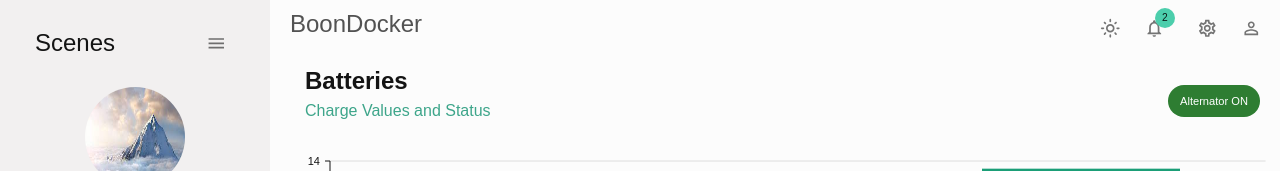
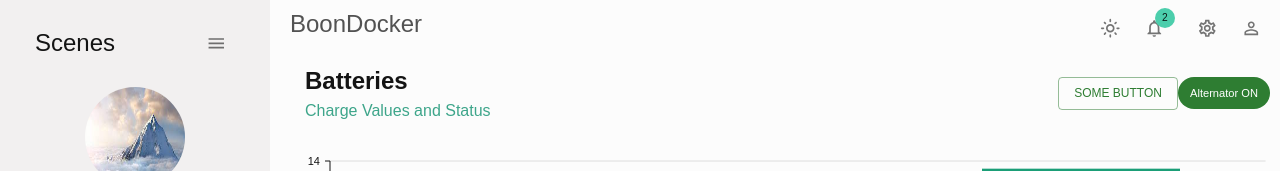
Before and after one commit to Hone648/VanPi, a React (Create React App) app in the folder client/: page /batteries in a window 1280 px wide. Shown: the top 171 px of the page. Built offline with nearby package versions, Linux system fonts and the light colour scheme; no server answers; a web font is replaced by a local one.

Commit message:
added button to battery

```diff
--- a/client/src/scenes/battery/index.jsx
+++ b/client/src/scenes/battery/index.jsx
@@ -1,7 +1,9 @@
-import { Box } from '@mui/material';
+import { Box, Button } from '@mui/material';
 import BarChart from '../../components/BarChart';
 import Header from '../../components/Header';
 import Chip from '@mui/material/Chip';
+import { tokens } from '../../theme';
+import { useTheme } from '@emotion/react';
 
 const data = [
   {
@@ -31,25 +33,28 @@ const Batteries = ({ isCollapsed, alternator }) => {
     headerWrapper: {
       display: 'flex',
       alignItems: 'center',
+      justifyContent: 'space-between'
     },
     headerText: {
-      flex: 1,
+
     },
-    headerChips: {
-      flex: 1,
-      mt: '15px',
-      mr: '10px',
-      textAlign: 'end',
+    headerToolbar: {
+      display: 'flex',
+      justifyContent: 'space-around'
     },
   };
 
   return (
     <Box sx={styles.container}>
-      <Box sx={styles.headerWrapper}>
+      <Box className="wrapper" sx={styles.headerWrapper}>
         <Box sx={styles.headerText}>
           <Header title="Batteries" subtitle="Charge Values and Status" />
         </Box>
-        <Box sx={styles.headerChips}>
+        <Box sx={styles.headerToolbar}>
+          <Box>
+            <Button variant='outlined' color='success'>some button</Button>
+          </Box>
+          <Box>
             {alternator ? (
               <Chip
                 color="success"
@@ -57,6 +62,7 @@ const Batteries = ({ isCollapsed, alternator }) => {
                 variant={alternatorStatus ? undefined : 'outlined'}
               />
             ) : undefined}
+          </Box>
         </Box>
       </Box>
       <Box sx={styles.wrapper}>
```
Lines whose indentation alone changed are shown as unchanged.
